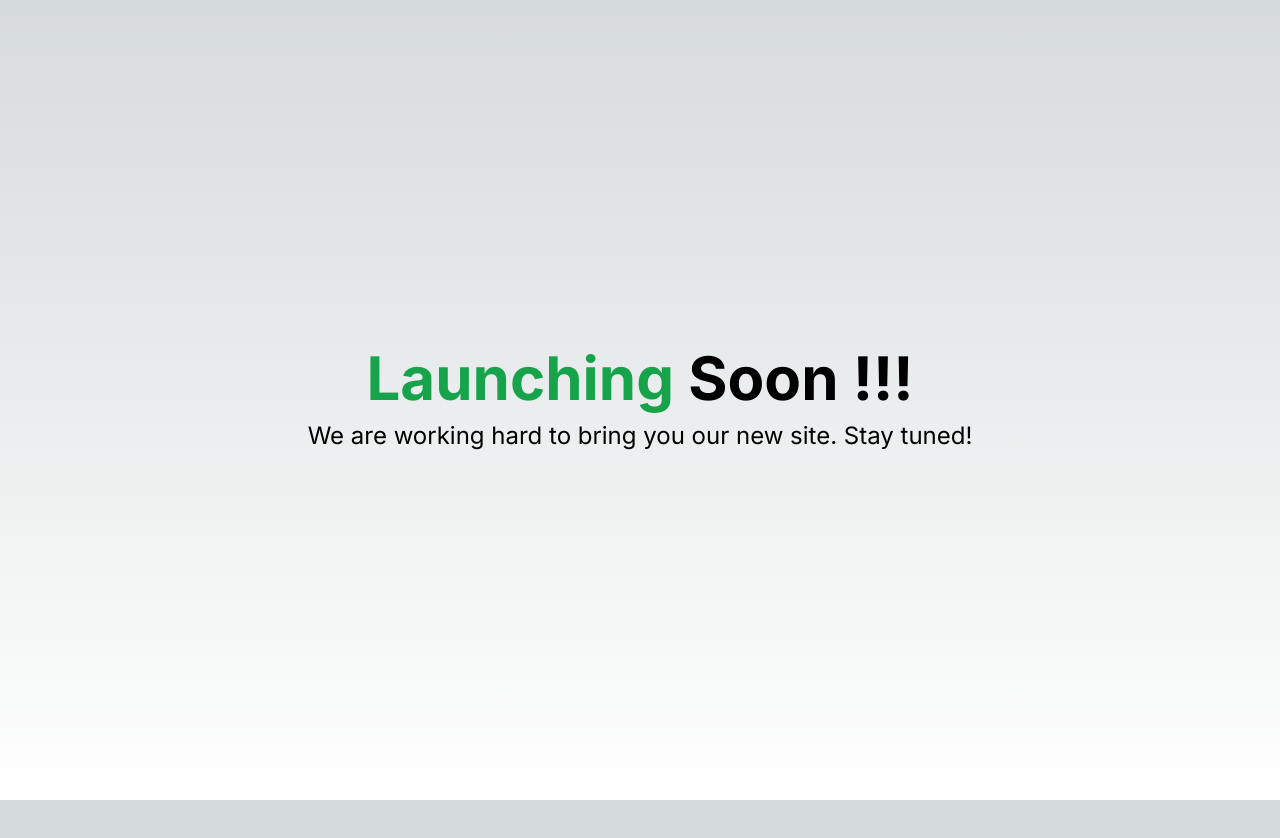
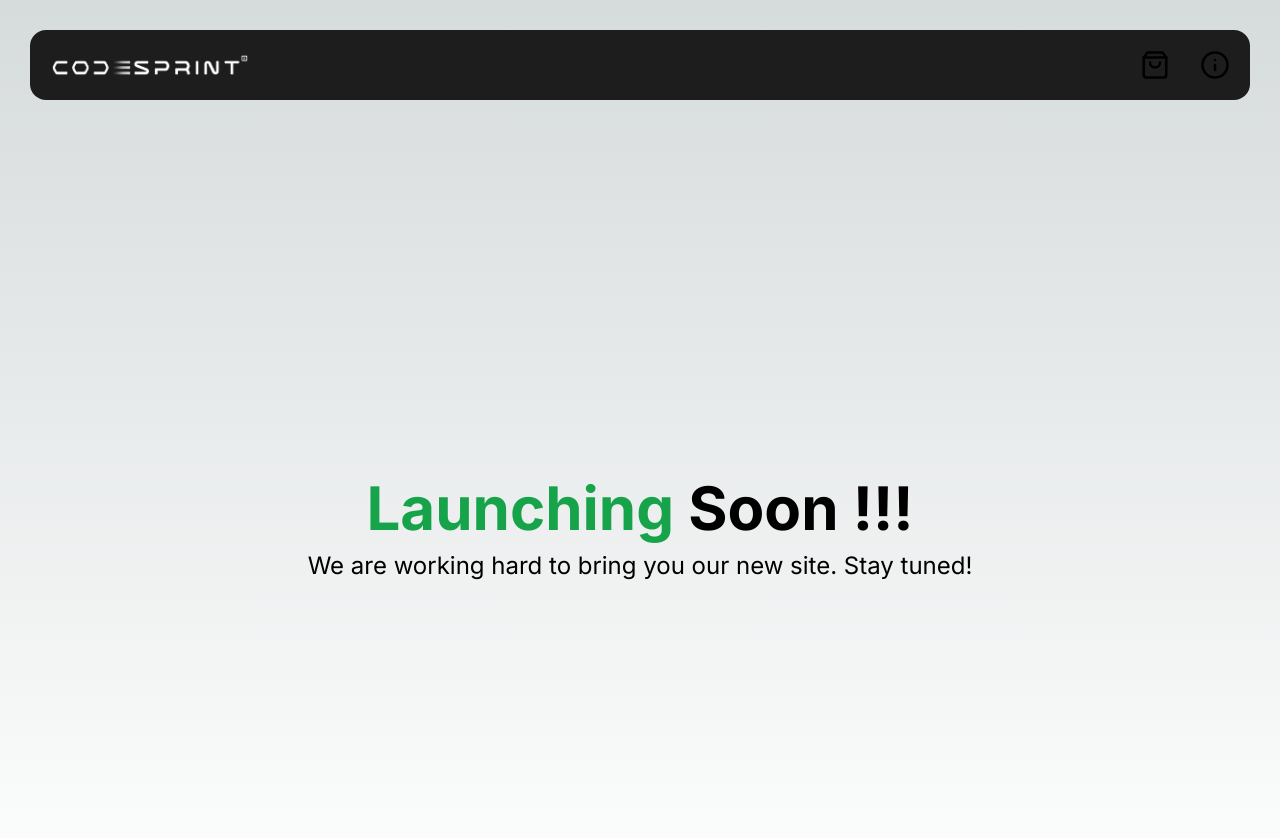
Before and after one commit to cipherdragon/codesprint-store, a Next.js app: page / in a window 1280 px wide. Shown: the top 838 px of the page. Before the commit the page ends 800 px from the top, so only its background shows below. Built offline with nearby package versions, Linux system fonts and the light colour scheme.

Commit message:
Add site header

```diff
--- a/src/app/layout.tsx
+++ b/src/app/layout.tsx
@@ -1,6 +1,7 @@
 import type { Metadata } from "next";
 import { Inter } from "next/font/google";
 import "../styles/globals.css";
+import SiteHeader from "@/components/SiteHeader";
 
 const inter = Inter({ subsets: ["latin"] });
 
@@ -9,14 +10,15 @@ export const metadata: Metadata = {
     description: "Official Merchandise store fore Codesprint 8.0",
 };
 
-export default function RootLayout({
-    children,
-}: Readonly<{
-    children: React.ReactNode;
-}>) {
+type RootLayoutProps = Readonly<{ children: React.ReactNode; }>;
+
+export default function RootLayout({ children }: RootLayoutProps) {
     return (
         <html lang="en">
-            <body className={inter.className}>{children}</body>
+            <body className={inter.className}>
+                <SiteHeader />
+                {children}
+            </body>
         </html>
     );
 }
--- /dev/null
+++ b/src/components/SiteHeader.tsx
@@ -0,0 +1,29 @@
+import Image from 'next/image';
+import codesprintLogo from '../assets/codesprint-logo.webp';
+import { Info, ShoppingBag } from 'react-feather';
+import { useEffect } from 'react';
+
+export default function SiteHeader() {
+    return (
+        <header className='proper-padded-container'>
+
+        <div
+            className='proper-padded-container flex justify-between p-[20px]
+                bg-[#1d1d1d] my-[20px] xsm:my-[30px] rounded-2xl items-center
+                box-border w-auto'>
+            <Image
+                src={codesprintLogo}
+                alt="Codesprint Logo"
+                className='max-h-[25px] w-[160px] min-[400px]:w-[200px]'/>
+            <nav
+                className='flex gap-[30px] items-center'>
+                <ShoppingBag
+                    className='cursor-pointer w-[20px] xsm:w-[30px] xsm:h-[30px]'/>
+                <Info
+                    className='cursor-pointer w-[20px] xsm:w-[30px] xsm:h-[30px]'/>
+            </nav>
+        </div>
+
+        </header>
+    );
+}
--- a/src/styles/globals.css
+++ b/src/styles/globals.css
@@ -18,16 +18,34 @@
 
 body {
     color: rgb(var(--foreground-rgb));
-    background: linear-gradient(
-            to bottom,
+    background: linear-gradient(to bottom,
             transparent,
-            rgb(var(--background-end-rgb))
-        )
-        rgb(var(--background-start-rgb));
+            rgb(var(--background-end-rgb))) rgb(var(--background-start-rgb));
+}
+
+
+:root {
+    --header-height: 130px;
+}
+
+@media screen and (max-width: 500px) {
+    :root {
+        --header-height: 105px;
+    }
 }
 
 @layer utilities {
     .text-balance {
         text-wrap: balance;
     }
+
+    .h-screen-except-header {
+        height: calc(100vh - var(--header-height));
+    }
 }
+
+@layer components {
+    .proper-padded-container {
+        @apply w-full px-[20px] xsm:px-[30px] max-w-[1300px] mx-auto box-border;
+    }
+}
```
